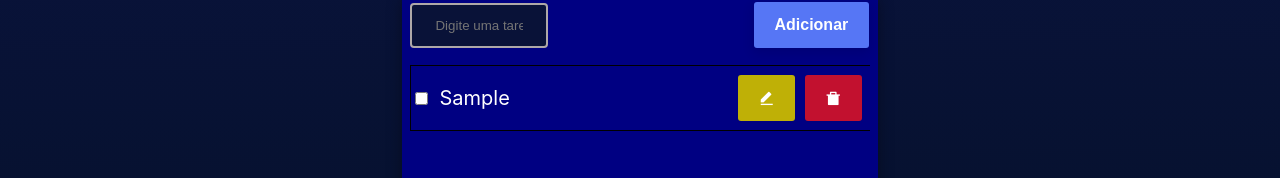
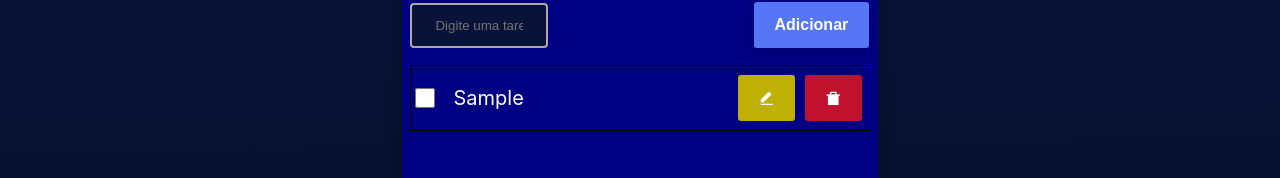
Before and after one commit to coelhoreinaldo/to-do-list, a React (Vite) app: page / in a window 1280 px wide. Both pictures are taken after typing "Sample" into the empty fields and a click on the button "Adicionar". Shown: the part 199-377 px from the top of the page. Built offline with nearby package versions, Linux system fonts and the light colour scheme.

Commit message:
✨ feat: checkbox css

```diff
--- a/src/App.ts
+++ b/src/App.ts
@@ -85,12 +85,31 @@ export const Input = styled.input`
   };
 `;
 
+export const TaskContainer = styled(Div)`
+  display: flex;
+  align-items: center;
+`;
+
+export const Checkbox = styled.input`
+  width: 20px;
+  height: 20px;
+  border: 2px solid #ccc;
+  border-radius: 3px;
+  margin-right: 10px;
+  outline: none;
+  cursor: pointer;
+
+  &:checked {
+    background-color: #2196f3;
+    border-color: #2196f3;
+  }
+`;
+
 export const Label = styled.label<{ $completed: boolean }>`
-  text-decoration: ${(props) => (props.$completed && 'line-through')};
-  color: ${(props) => props.$completed && 'gray'};
+  text-decoration: ${(props) => (props.$completed ? 'line-through' : 'none')};
+  color: ${(props) => (props.$completed ? 'gray' : 'inherit')};
   font-size: 20px;
   margin: 0;
-
 `;
 
 export const Button = styled.button<{ $color?: string }>`
--- a/src/App.tsx
+++ b/src/App.tsx
@@ -2,8 +2,11 @@ import React, { useEffect, useState } from 'react';
 import Header from './components/Header';
 import { AddTaskDiv,
   Button,
+  Checkbox,
   ConfigListButtons,
-  Div, Form, Input, Label, List, ListItem, ListItemButtons, Main } from './App';
+  Form,
+  Input,
+  Label, List, ListItem, ListItemButtons, Main, TaskContainer } from './App';
 
 interface Task {
   id: number;
@@ -60,6 +63,7 @@ function App() {
     const updatedTasks = tasks.map((item) => (
       item.id === +event.target.id ? { ...item, completed: !item.completed } : item
     ));
+    localStorage.setItem('tasks', JSON.stringify(updatedTasks));
     setTasks(updatedTasks);
   };
 
@@ -145,11 +149,12 @@ function App() {
               onClick={ () => handleSelected(item.id) }
               $isSelected={ selectedId === item.id }
             >
-              <Div>
-                <input
+              <TaskContainer>
+                <Checkbox
                   type="checkbox"
                   id={ `${item.id}` }
                   onChange={ handleUpdate }
+                  checked={ item.completed }
                 />
                 <Label
                   $completed={ item.completed }
@@ -157,7 +162,7 @@ function App() {
                   {item.name}
 
                 </Label>
-              </Div>
+              </TaskContainer>
               <ListItemButtons>
 
                 <Button
```
